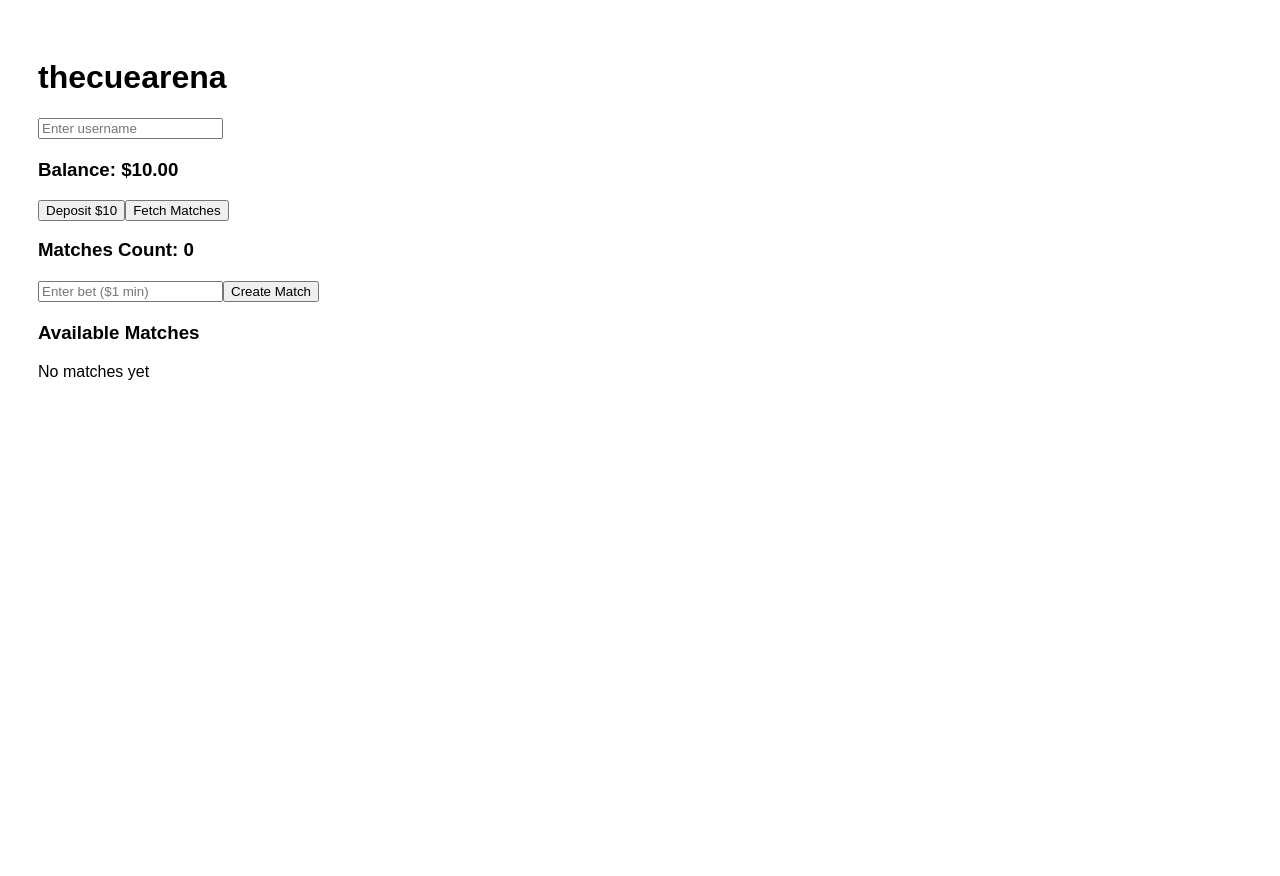
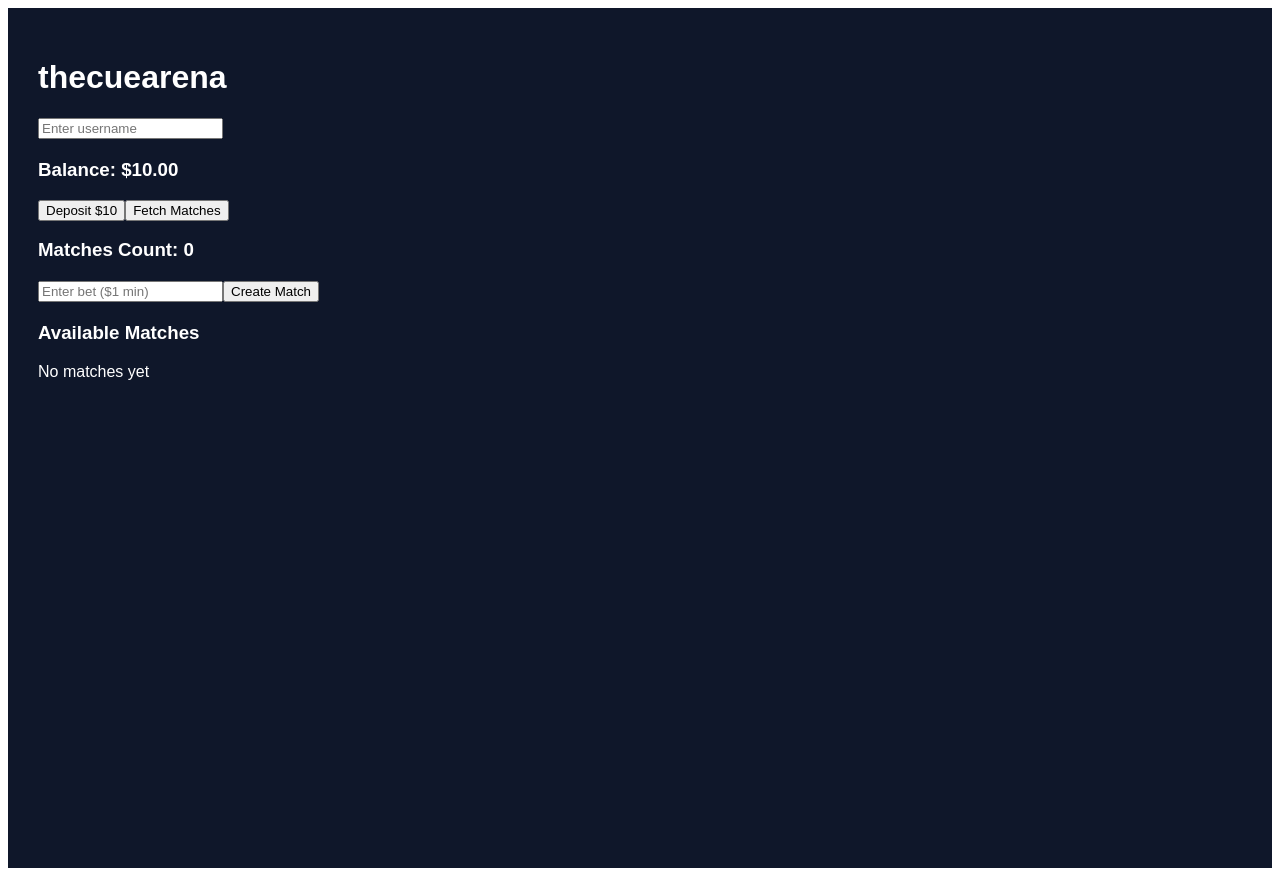
Before and after one commit to tosan1470/thecuearena, a React (Vite) app: page / in a window 1280 px wide. Before the commit the page ends 800 px from the top, so only its background shows below. Built offline with nearby package versions, Linux system fonts and the light colour scheme.

Commit message:
Update App.jsx

```diff
--- a/src/App.jsx
+++ b/src/App.jsx
@@ -226,7 +226,15 @@ const handleFetchMatches = async () => {
   }
 };
   return (
-    <div style={{ padding: "30px", fontFamily: "Arial" }}>
+    <div
+  style={{
+    padding: "30px",
+    fontFamily: "Arial",
+    background: "#0f172a",
+    minHeight: "100vh",
+    color: "white"
+  }}
+>
       <h1>thecuearena</h1>
       <div style={{ marginBottom: "20px" }}>
   <input
```
